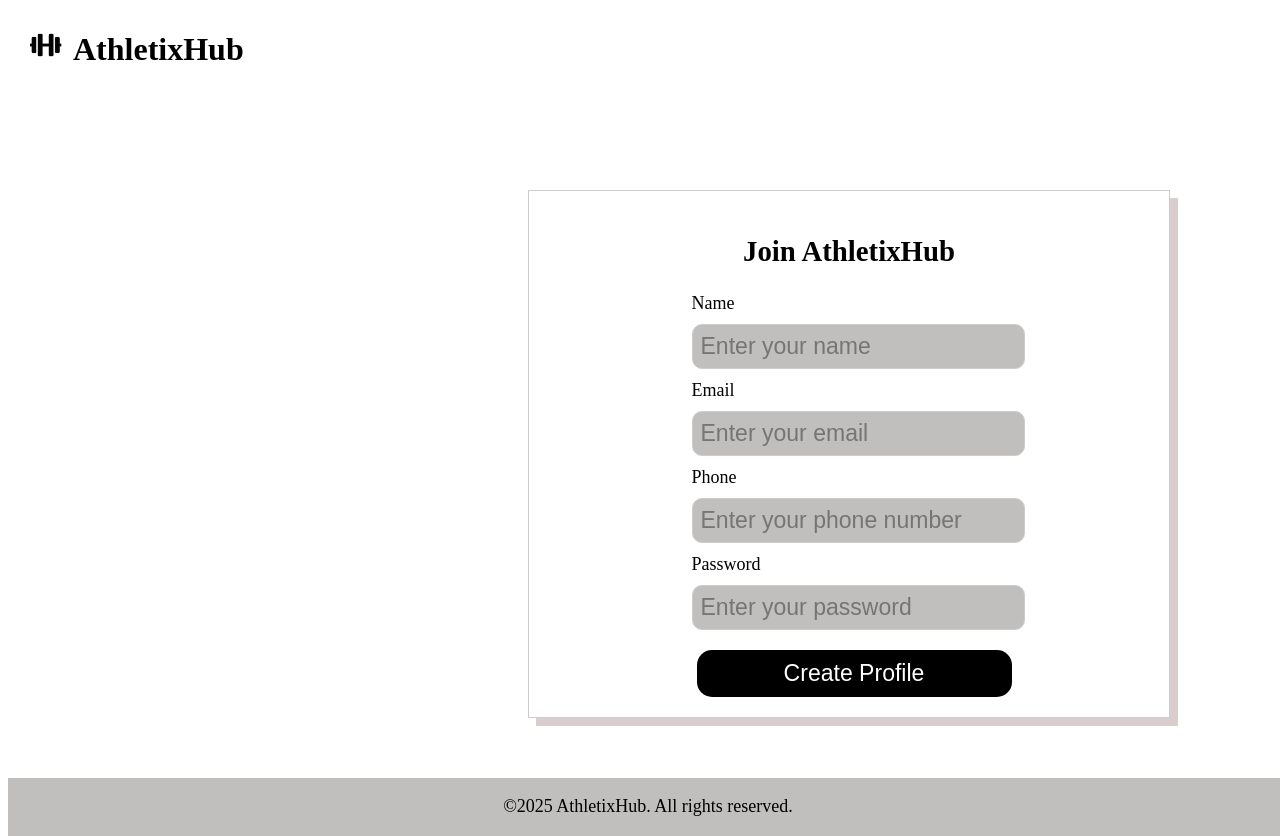
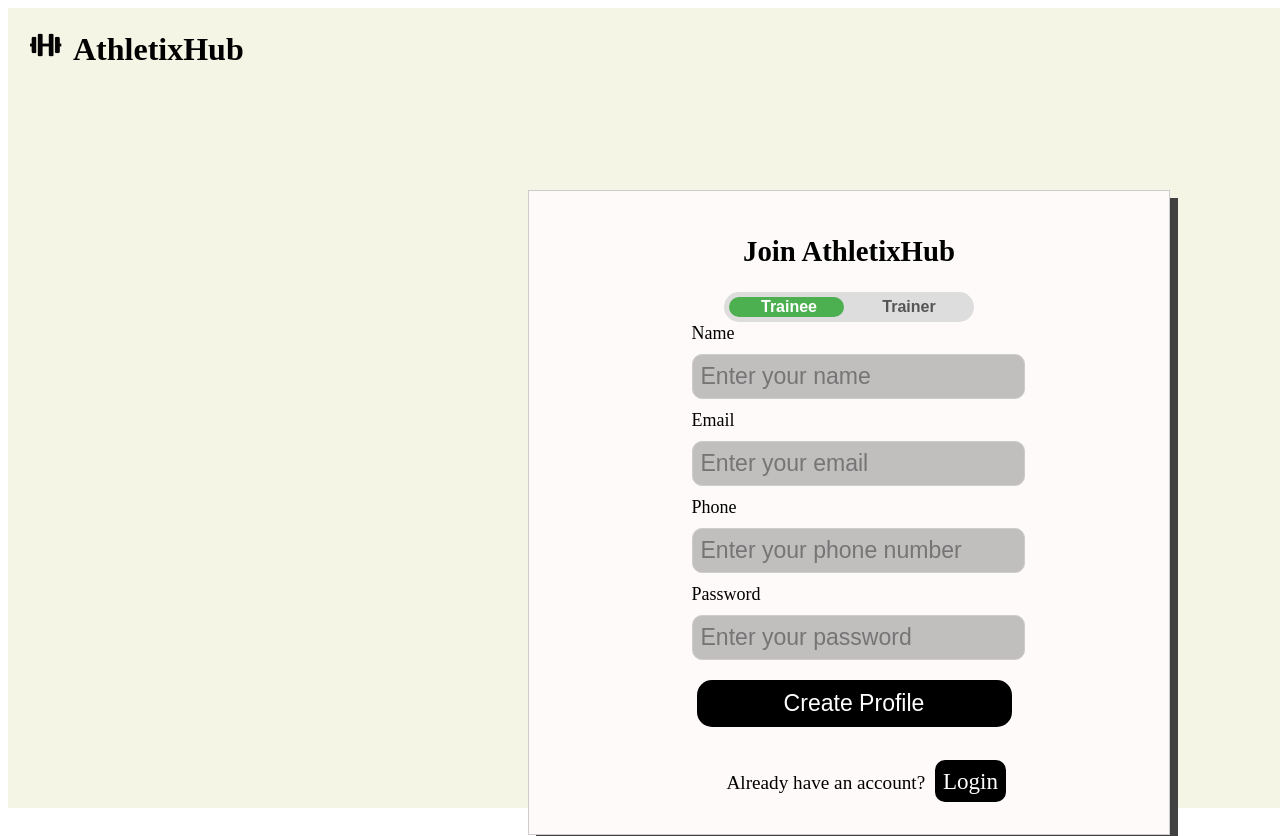
Before and after one commit to kokosko66/AthletixHub, a React (Vite) app in the folder client/: page /register in a window 1280 px wide. Shown: the top 836 px of the page. Built offline with nearby package versions, Linux system fonts and the light colour scheme.

Commit message:
Fixed register page, implemented an option to login

```diff
--- a/client/src/App.jsx
+++ b/client/src/App.jsx
@@ -1,9 +1,9 @@
-import LoginPage from './pages/LoginPage';
+import RegisterPage from './pages/RegisterPage';
 
 function App() {
   return (
     <div>
-      <LoginPage/>
+      <RegisterPage/>
     </div>
   )
 }
--- a/client/src/pages/LoginPage.jsx
+++ b/client/src/pages/RegisterPage.jsx
@@ -1,7 +1,11 @@
+import { useState } from 'react';
+
 import dumbbell from '../assets/dumbbell.png';
-import '../styles/LoginPage.css';
+import '../styles/RegisterPage.css';
 
 export default function Loginpage() {
+    const [role, setRole]  = useState('trainee');
+
     return (
         <div className="container">
             <div className="top-container">
@@ -10,33 +14,43 @@ export default function Loginpage() {
             <div className='main-container'>
                 <div className="register-form">
                     <h2>Join AthletixHub</h2>
+                    <div className={`role-switch ${role === 'trainer' ? 'trainer-active' : ''}`}>
+                        <button
+                            onClick={() => { setRole('trainee'); }}
+                            className='role-button'
+                        >
+                            Trainee
+                        </button>
+                        <button
+                            onClick={() => { setRole('trainer'); }}
+                            className='role-button'
+                        >
+                            Trainer
+                        </button>
+                        <div className="switch-indicator"></div>
+                    </div>
+
                     <form>
                         <label>Name</label>
                         <br/>
-
                         <input type="text" placeholder="Enter your name"/>
                         <br/>
-
                         <label>Email</label>
-
                         <br />
                         <input type="email" placeholder="Enter your email"/>
-
                         <br />
                         <label>Phone</label>
-
                         <br />
                         <input type="tel" placeholder="Enter your phone number"/>
-
                         <br />
                         <label>Password</label>
-
                         <br />
                         <input type="password" placeholder="Enter your password"/>
-
                         <br />
-
-                        <button>Create Profile</button>
+                        <button className='profile-button'>Create Profile</button>
+                        <br />
+                        <br />
+                        <p className='if-login'>Already have an account? <a href='/login' className='login-link'>Login</a></p>
                     </form>
                 </div>
             </div>
--- a/client/src/styles/LoginPage.css
+++ /dev/null
@@ -1,71 +0,0 @@
-.top-container {
-    display: flex;
-    align-items: center;
-    margin-left: 10px;
-}
-
-.dumbbell-icon {
-    width: 55px;
-}
-
-.register-form {
-    display: flex;
-    flex-direction: column;
-    align-items: center;
-    justify-content: center;
-    border: 1px solid #ccc;
-    box-shadow: 8px 8px rgb(217, 205, 205);
-    width: 600px;
-    margin-left: 520px;
-    margin-top: 100px;
-    padding: 20px;
-    font-size: larger;
-}
-
-.register-form label {
-    font-size: large;
-}
-
-.register-form input {
-    width: 100%;
-    margin: 10px 0;
-    padding: 8px;
-    border: 1px solid #ccc;
-    border-radius: 10px;
-    background-color: rgb(193, 190, 190);
-    font: bold;
-    font-size: larger;
-}
-
-.register-form input:focus {
-    background-color: rgb(230, 218, 218);
-}
-
-.register-form button {
-    width: 100%;
-    margin-top: 10px;
-    margin-left: 5px;
-    background: black;
-    color: white;
-    border: none;
-    padding: 10px;
-    border-radius: 15px;
-    font-size: larger;
-    position: relative;
-    transition: transform 0.3s ease-in-out;
-}
-
-.register-form button:hover {
-    cursor: pointer;
-    transform: translateY(-5px);
-}
-
-.footer {
-    display: flex;
-    justify-content: center;
-    margin-top: 60px;
-    font-size: large;
-    background-color: rgb(193, 190, 190);
-    height: 12vh;
-    width: 100vw;
-}
--- /dev/null
+++ b/client/src/styles/RegisterPage.css
@@ -0,0 +1,143 @@
+.container {
+  background-color: rgb(245, 245, 230);
+  width: 100vw;
+  height: 100vh;
+}
+
+.top-container {
+    display: flex;
+    align-items: center;
+    margin-left: 10px;
+}
+
+.dumbbell-icon {
+    width: 55px;
+}
+
+.role-switch {
+    position: relative;
+    display: inline-flex;
+    width: 250px;
+    background: #ddd;
+    border-radius: 50px;
+    padding: 5px;
+    box-sizing: border-box;
+  }
+
+.role-button {
+    flex: 1;
+    background: transparent;
+    border: none;
+    outline: none;
+    cursor: pointer;
+    font-size: 16px;
+    font-weight: bold;
+    z-index: 2;
+    transition: color 0.3s ease;
+    color: #555;
+  }
+
+
+.role-switch:not(.trainer-active) .role-button:first-child {
+    color: white;
+  }
+
+.role-switch.trainer-active .role-button:last-child {
+    color: white;
+  }
+
+.switch-indicator {
+    position: absolute;
+    top: 5px;
+    left: 5px;
+    width: calc(50% - 10px);
+    height: calc(100% - 10px);
+    background: #4CAF50;
+    border-radius: 50px;
+    transition: transform 0.3s ease;
+    z-index: 1;
+  }
+
+.role-switch.trainer-active .switch-indicator {
+    transform: translateX(100%);
+  }
+
+.register-form {
+    display: flex;
+    flex-direction: column;
+    align-items: center;
+    justify-content: center;
+    border: 1px solid #ccc;
+    background-color: rgb(255,250,250);
+    box-shadow: 8px 8px rgb(65, 65, 65);
+    width: 600px;
+    margin-left: 520px;
+    margin-top: 100px;
+    padding: 20px;
+    font-size: larger;
+}
+
+.register-form label {
+    font-size: large;
+}
+
+.register-form input {
+    width: 100%;
+    margin: 10px 0;
+    padding: 8px;
+    border: 1px solid #ccc;
+    border-radius: 10px;
+    background-color: rgb(193, 190, 190);
+    font: bold;
+    font-size: larger;
+}
+
+.register-form input:focus {
+    background-color: rgb(230, 218, 218);
+}
+
+.register-form .profile-button {
+    width: 100%;
+    margin-top: 10px;
+    margin-left: 5px;
+    background: black;
+    color: white;
+    border: none;
+    padding: 10px;
+    border-radius: 15px;
+    font-size: larger;
+    position: relative;
+    transition: transform 0.3s ease-in-out;
+}
+
+.register-form .profile-button:hover {
+    cursor: pointer;
+    transform: translateY(-5px);
+}
+
+.footer {
+    display: flex;
+    justify-content: center;
+    margin-top: 25px;
+    font-size: large;
+    background-color: rgb(193, 190, 190);
+    height: 12vh;
+    width: 100vw;
+}
+
+.if-login {
+  margin-left: 35px;
+}
+
+.login-link {
+  width: 50%;
+  margin-left: 5px;
+  background: black;
+  color: white;
+  border: none;
+  padding: 8px;
+  border-radius: 10px;
+  font-size: larger;
+  position: relative;
+  text-decoration: none;
+}
```
